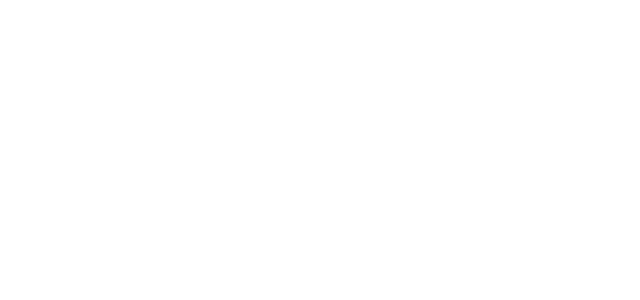
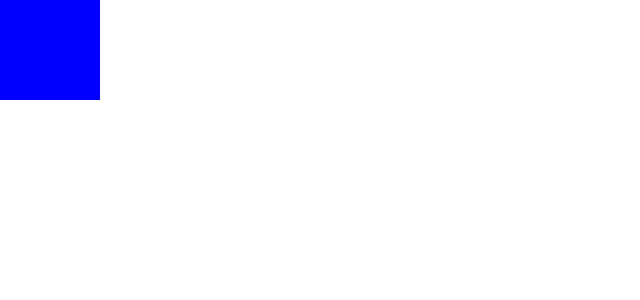
Before and after one commit to Hendre1995/adventures-of-snowy-simple-game, a React (Create React App) app: page / in a window 1280 px wide. Shown: the top 300 px of the page, without its empty margins (0-640 px from the left). Built offline with nearby package versions, Linux system fonts and the light colour scheme.

Commit message:
new files added

```diff
--- a/src/App.tsx
+++ b/src/App.tsx
@@ -1,9 +1,9 @@
 import React from 'react';
-
+import Canvas from './animation/Canvas';
 function App() {
   return (
-    <div >
-
+    <div>
+      <Canvas/>
     </div>
   );
 }
--- /dev/null
+++ b/src/animation/Canvas.tsx
@@ -0,0 +1,24 @@
+import { useRef, useEffect } from "react";
+
+
+const Canvas = () => {
+  const canvasRef =useRef<HTMLCanvasElement | null>(null);
+  useEffect(()=>{
+const canvas = canvasRef.current;
+if(!canvas){
+  return;
+}
+const context =canvas.getContext("2d")
+if(!context){
+  return;
+}
+context.fillStyle="blue"
+context.fillRect(0,0,100,100)
+  }, [])
+
+  return <canvas ref={canvasRef}/>
+
+
+}
+
+export default Canvas ;
```
Also changed, not shown: src/assets/image/CatSprite.png (added).
